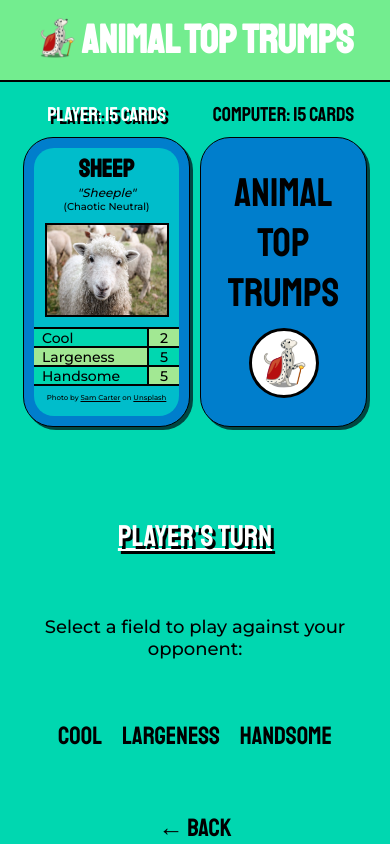
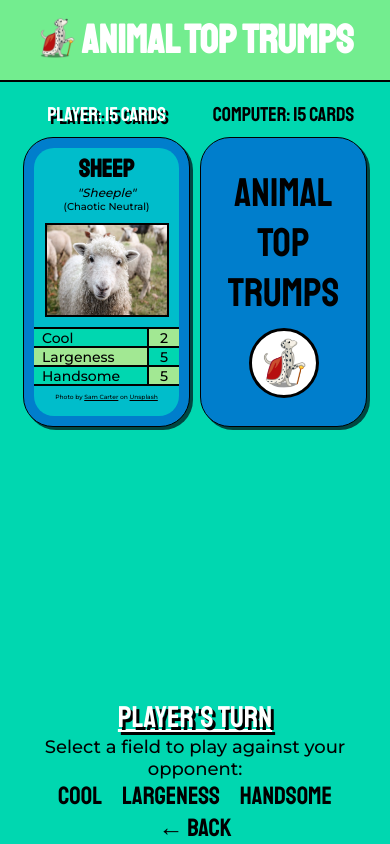
Before and after one commit to scented-wiring/animal-toptrumps-lite, a React (Create React App) app: page /play in a window 390 px wide. Built offline with nearby package versions, Linux system fonts and the light colour scheme.

Commit message:
fix game-ui height

```diff
--- a/src/styles/GameUI.css
+++ b/src/styles/GameUI.css
@@ -50,10 +50,6 @@
 
 @media only screen and (max-width: 1005px) {
   .game-ui {
-    display: flex;
-    flex-direction: column;
-    justify-content: space-between;
-    text-align: center;
     width: 250px;
   }
 
@@ -90,7 +86,6 @@
 @media only screen and (max-width: 690px) {
   .game-ui {
     justify-content: space-evenly;
-    height: 100%;
     margin: 0 10px;
     width: auto;
   }
--- a/src/styles/Play.css
+++ b/src/styles/Play.css
@@ -99,8 +99,8 @@
   }
 
   .game .footer {
-    font-size: 7px;
-    margin: 5px 3px 0 3px;
+    font-size: 6px;
+    margin: 6px 3px 0 3px;
   }
 
   .game .hidden-card {
@@ -246,7 +246,6 @@
   }
 
   .game .footer {
-    font-size: 7px;
     margin-top: 4px;
   }
 
```
